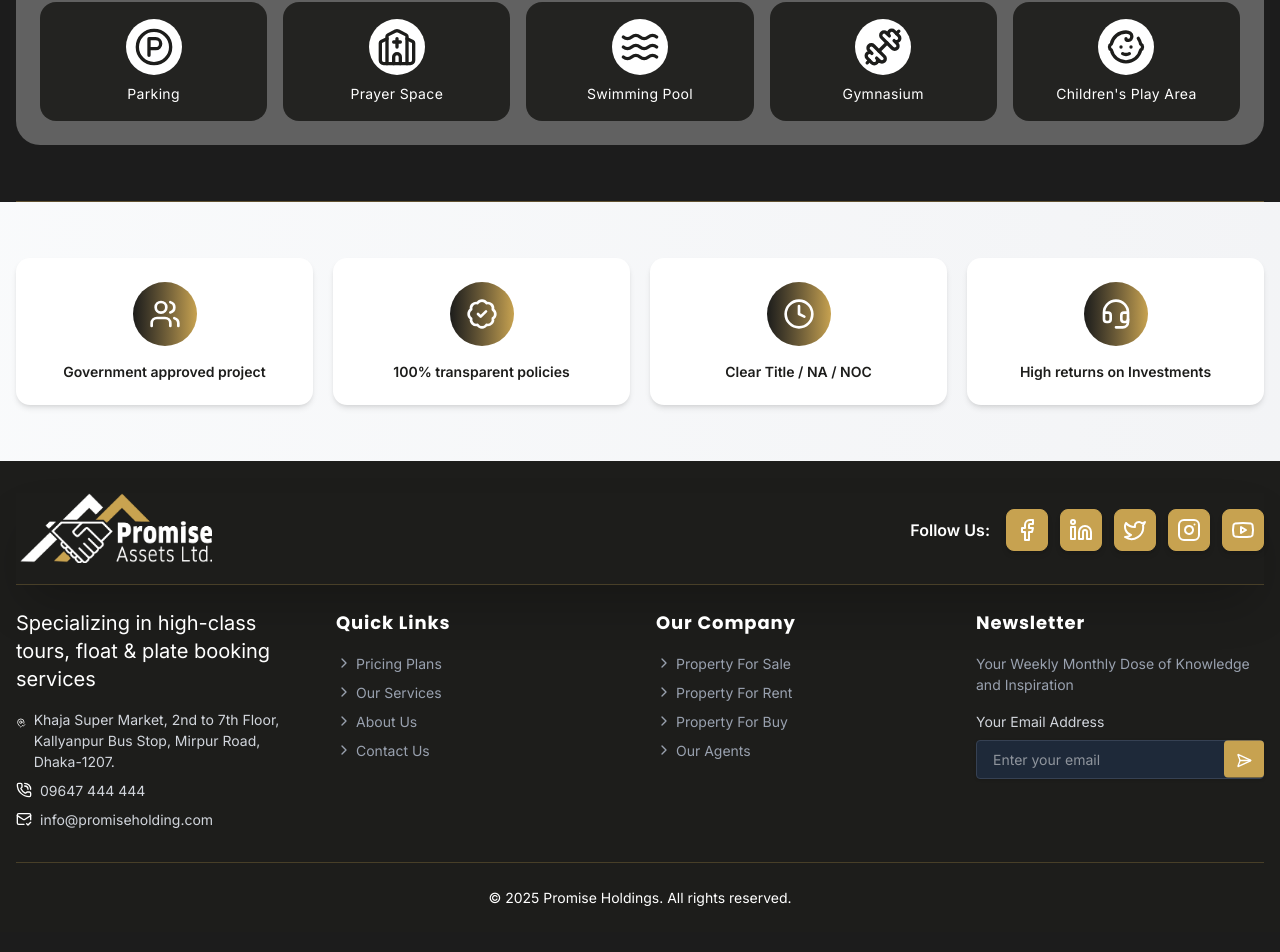
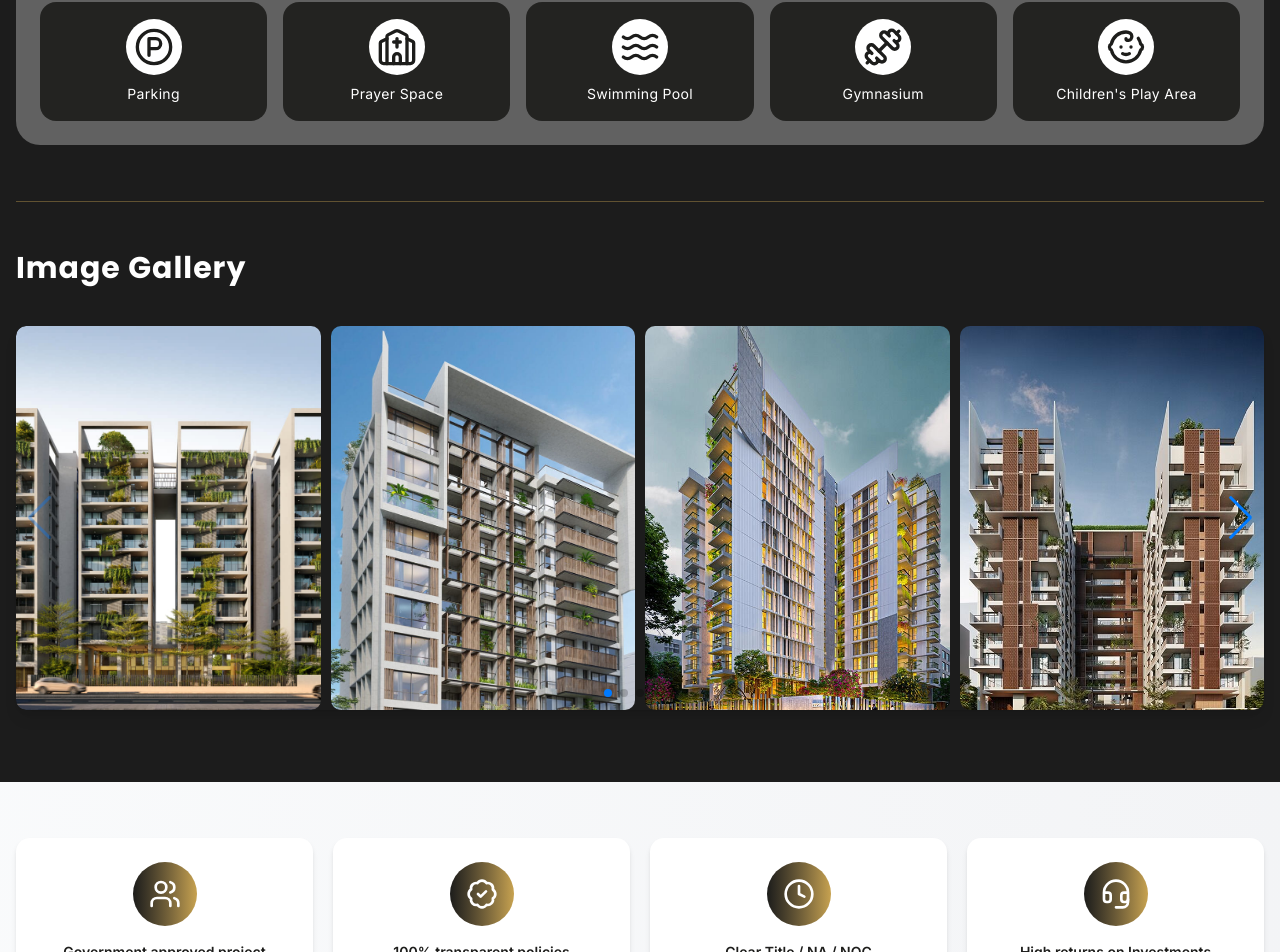
Before and after one commit to FayzulIslamFaisal/promise-holding-properties, a Next.js app: page /project-details/coastal-business-hub in a window 1280 px wide. Shown: the part 1816-2768 px from the top of the page. Built offline with nearby package versions, Linux system fonts and the light colour scheme.

Commit message:
Add ImageGallery component and integrate with ProjectDetailWrapper; update dependencies

```diff
--- a/package.json
+++ b/package.json
@@ -28,7 +28,8 @@
     "react-dom": "^19.0.0",
     "react-player": "^3.3.1",
     "swiper": "^11.2.10",
-    "tailwind-merge": "^3.3.1"
+    "tailwind-merge": "^3.3.1",
+    "yet-another-react-lightbox": "^3.25.0"
   },
   "devDependencies": {
     "@eslint/eslintrc": "^3",
--- /dev/null
+++ b/src/components/project-details/ImageGallery.tsx
@@ -0,0 +1,122 @@
+"use client";
+
+import { useState } from "react"
+import { Swiper, SwiperSlide } from "swiper/react"
+import { Navigation, Pagination, FreeMode } from "swiper/modules" // Removed Thumbs module
+
+import "swiper/css"
+import "swiper/css/navigation"
+import "swiper/css/pagination"
+import "swiper/css/free-mode"
+
+import Lightbox from "yet-another-react-lightbox"
+import "yet-another-react-lightbox/styles.css"
+import Zoom from "yet-another-react-lightbox/plugins/zoom" // Optional: for zoom functionality
+
+// Placeholder images for the gallery
+const imagesGalleryItems = [
+  {
+    id: 1,
+    src: "/assets/images/projects/project2.jpg",
+    alt: "Gallery Image 1" },
+  {
+    id: 2,
+    src: "/assets/images/projects/project3.jpg",
+    alt: "Gallery Image 2" },
+  {
+    id: 3,
+    src: "/assets/images/projects/project4.jpg",
+    alt: "Gallery Image 3" },
+  {
+    id: 4,
+    src: "/assets/images/projects/project5.jpeg",
+    alt: "Gallery Image 4" },
+  {
+    id: 5,
+    src: "/assets/images/projects/project6.jpg",
+    alt: "Gallery Image 5" },
+  {
+    id: 6,
+    src: "/assets/images/projects/project7.jpg",
+    alt: "Gallery Image 6" },
+  {
+    id: 7,
+    src: "/assets/images/projects/project8.jpg",
+    alt: "Gallery Image 7" },
+  {
+    id: 8,
+    src: "/assets/images/projects/project9.jpg",
+    alt: "Gallery Image 8" },
+]
+
+export default function ImageGallery() {
+  const [open, setOpen] = useState(false)
+  const [index, setIndex] = useState(0)
+
+  const slides = imagesGalleryItems.map((image) => ({
+    id: 1,
+    src: image.src,
+    alt: image.alt,
+    title: image.alt,
+  }))
+
+  const openLightbox = (idx: number) => {
+    setIndex(idx)
+    setOpen(true)
+  }
+
+  return (
+    <section className="px-4">
+    <div className="container mx-auto pt-12 pb-14">
+      <h1 className="text-3xl font-bold mb-10 text-white">Image Gallery</h1>
+
+      {/* Main Swiper */}
+      <Swiper
+        spaceBetween={10}
+        slidesPerView={1}
+        navigation={true}
+        pagination={{ clickable: true }}
+        modules={[FreeMode, Navigation, Pagination]}
+        className="mySwiper2 mb-4 rounded-lg shadow-lg"
+        breakpoints={{
+          320: {
+            slidesPerView: 1,
+          },
+          660: {
+            slidesPerView: 2,
+          },
+          768: {
+            slidesPerView: 2,
+          },
+          1024: {
+            slidesPerView: 3,
+          },
+          1200: {
+            slidesPerView: 4,
+          },
+        }}
+      >
+        {imagesGalleryItems.map((image) => (
+          <SwiperSlide key={image.id}>
+            <img
+              src={image.src || "/placeholder.svg"}
+              alt={image.alt}
+              className="w-full h-96 object-cover cursor-pointer rounded-lg"
+              onClick={() => openLightbox(image.id - 1)}
+            />
+          </SwiperSlide>
+        ))}
+      </Swiper>
+        {/* Lightbox for full-screen view */}
+      <Lightbox
+        open={open}
+        close={() => setOpen(false)}
+        slides={slides}
+        index={index}
+        on={{ view: ({ index: currentIndex }) => setIndex(currentIndex) }}
+        plugins={[Zoom]}
+      />
+    </div>
+    </section>
+  )
+}
--- a/src/components/project-details/ProjectDetailWrapper.tsx
+++ b/src/components/project-details/ProjectDetailWrapper.tsx
@@ -11,6 +11,7 @@ import { Laptop,
 import ProjectBanner from "./ProjectBanner";
 import { ProjectFeature } from "./ProjectFeature";
 import ProjectInfo from "./ProjectInfo";
+import ImageGallery from "./ImageGallery";
 
 // components/project-details/ProjectDetailWrapper.tsx
 interface ProjectDetailWrapperProps {
@@ -70,6 +71,7 @@ const ProjectDetailWrapper = ({ slug }: ProjectDetailWrapperProps) => {
       <ProjectBanner slug={slug} />
       <ProjectInfo />
       <ProjectFeature items={projects}/>
+      <ImageGallery />
     </>
   )
 }
```
Also changed, not shown: 1 other file (tests, documents, lock files or other folders).
